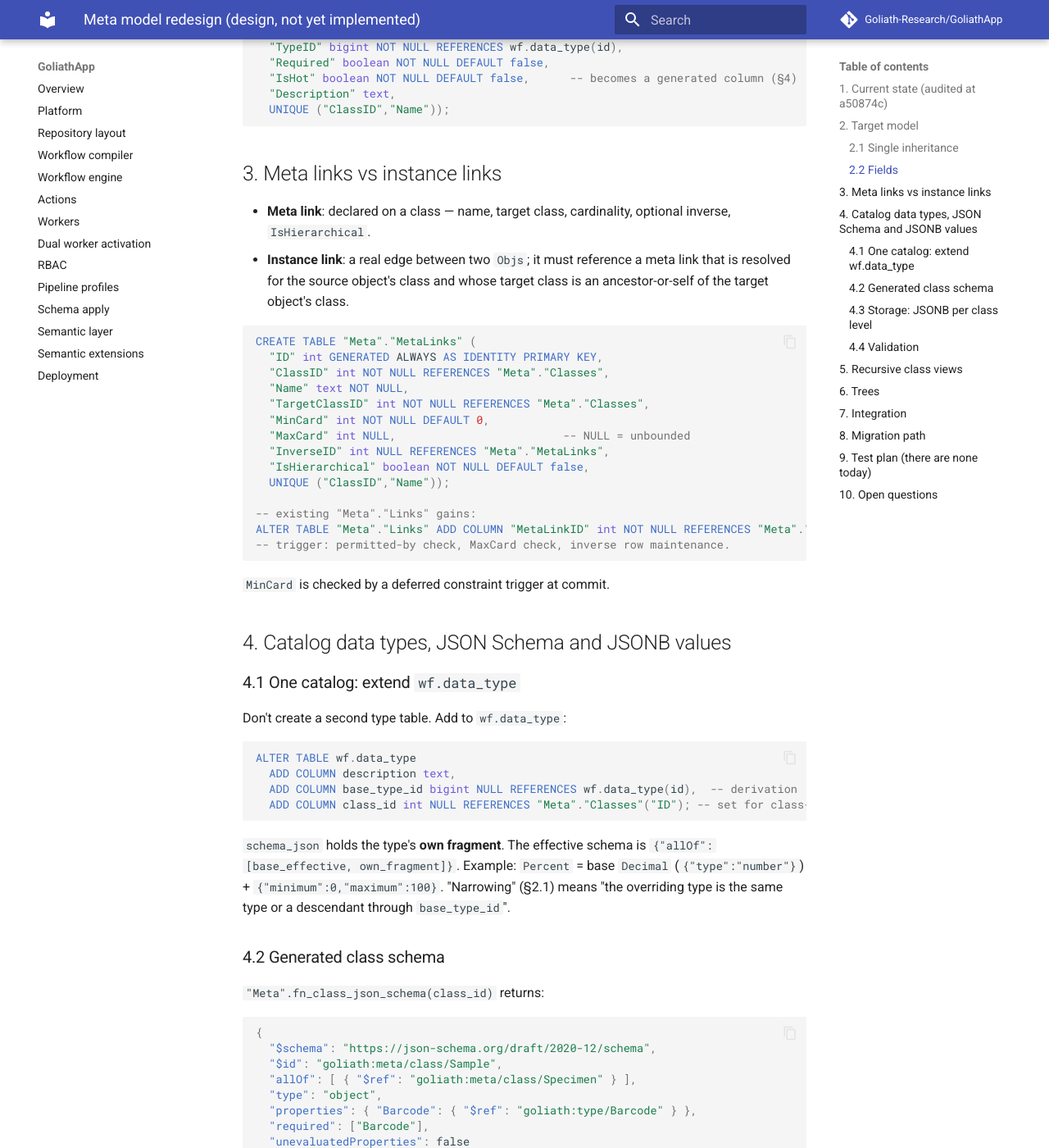
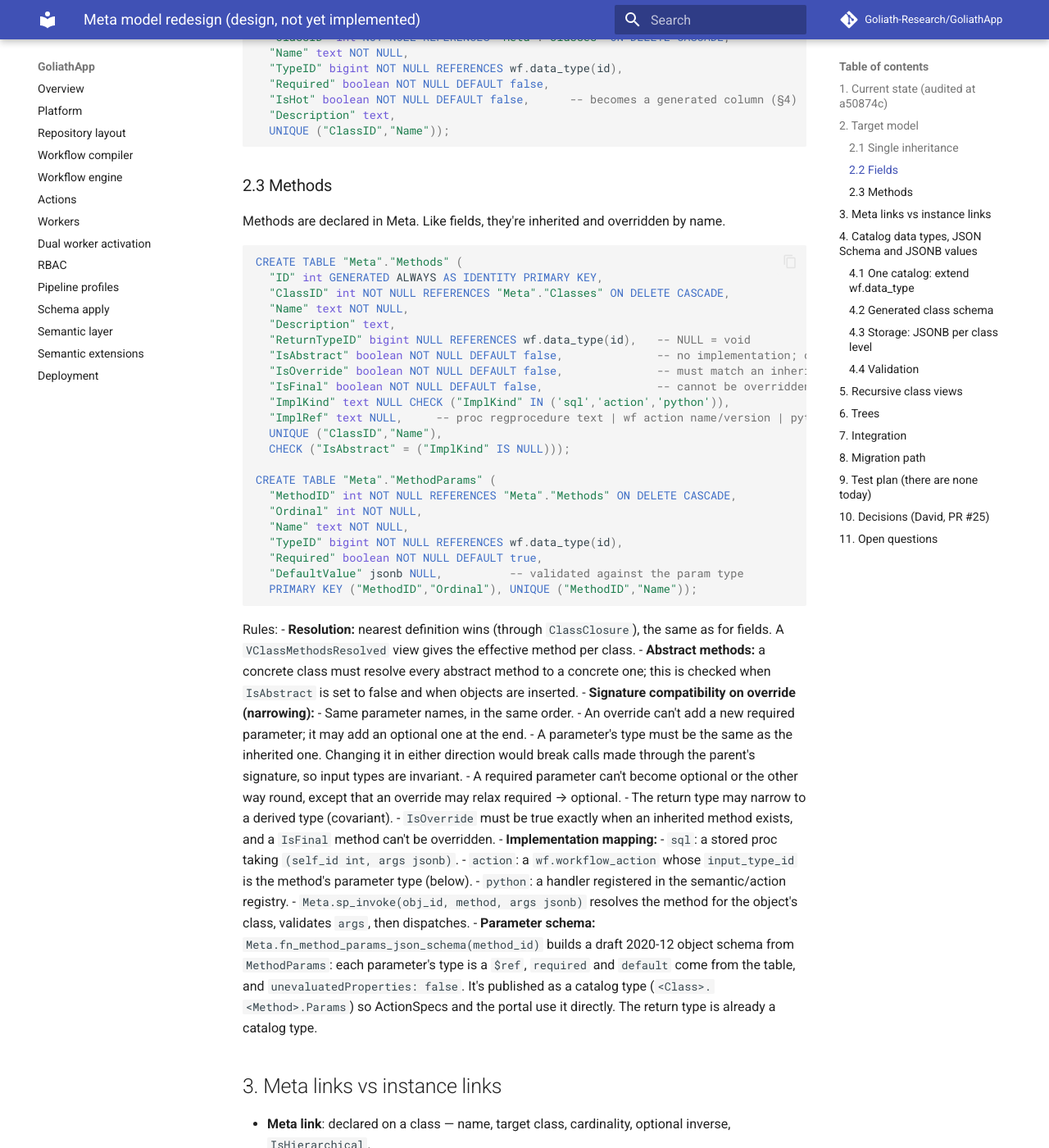
Before and after one commit to Goliath-Research/GoliathApp, an MkDocs documentation site: the page built from docs/meta-model.md, in a window 1280 px wide and 1400 px high, scrolled down 2582 px. Shown: the whole window at 82% size. Built offline with MkDocs 1.6.1 and Material for MkDocs 9.7.7, drawn with Linux system fonts in a browser that asks for light colours; comment, search, counter and statistics services are not loaded; some of the changed text lies outside the part shown.

Commit message:
docs(meta-model): record decisions on methods, JSONB storage, trees

````diff
--- a/docs/meta-model.md
+++ b/docs/meta-model.md
@@ -1,6 +1,6 @@
 # Meta model redesign (design, not yet implemented)
 
-Status: **proposed** — for review by David Izada Rodriguez. No implementation code in this PR.
+Status: **proposed** — for review by David Izada Rodriguez. No implementation code in this PR. Decisions D1–D3 recorded in §10.
 
 ## 1. Current state (audited at `a50874c`)
 
@@ -88,6 +88,52 @@
   UNIQUE ("ClassID","Name"));
 ```
 
+### 2.3 Methods
+
+Methods are declared in Meta. Like fields, they're inherited and overridden by name.
+
+```sql
+CREATE TABLE "Meta"."Methods" (
+  "ID" int GENERATED ALWAYS AS IDENTITY PRIMARY KEY,
+  "ClassID" int NOT NULL REFERENCES "Meta"."Classes" ON DELETE CASCADE,
+  "Name" text NOT NULL,
+  "Description" text,
+  "ReturnTypeID" bigint NULL REFERENCES wf.data_type(id),   -- NULL = void
+  "IsAbstract" boolean NOT NULL DEFAULT false,              -- no implementation; class must be abstract
+  "IsOverride" boolean NOT NULL DEFAULT false,              -- must match an inherited method
+  "IsFinal" boolean NOT NULL DEFAULT false,                 -- cannot be overridden
+  "ImplKind" text NULL CHECK ("ImplKind" IN ('sql','action','python')),
+  "ImplRef" text NULL,     -- proc regprocedure text | wf action name/version | python dotted path
+  UNIQUE ("ClassID","Name"),
+  CHECK ("IsAbstract" = ("ImplKind" IS NULL)));
+
+CREATE TABLE "Meta"."MethodParams" (
+  "MethodID" int NOT NULL REFERENCES "Meta"."Methods" ON DELETE CASCADE,
+  "Ordinal" int NOT NULL,
+  "Name" text NOT NULL,
+  "TypeID" bigint NOT NULL REFERENCES wf.data_type(id),
+  "Required" boolean NOT NULL DEFAULT true,
+  "DefaultValue" jsonb NULL,          -- validated against the param type
+  PRIMARY KEY ("MethodID","Ordinal"), UNIQUE ("MethodID","Name"));
+```
+
+Rules:
+- **Resolution:** nearest definition wins (through `ClassClosure`), the same as for fields. A `VClassMethodsResolved` view gives the effective method per class.
+- **Abstract methods:** a concrete class must resolve every abstract method to a concrete one; this is checked when `IsAbstract` is set to false and when objects are inserted.
+- **Signature compatibility on override (narrowing):**
+  - Same parameter names, in the same order.
+  - An override can't add a new required parameter; it may add an optional one at the end.
+  - A parameter's type must be the same as the inherited one. Changing it in either direction would break calls made through the parent's signature, so input types are invariant.
+  - A required parameter can't become optional or the other way round, except that an override may relax required → optional.
+  - The return type may narrow to a derived type (covariant).
+  - `IsOverride` must be true exactly when an inherited method exists, and a `IsFinal` method can't be overridden.
+- **Implementation mapping:**
+  - `sql`: a stored proc taking `(self_id int, args jsonb)`.
+  - `action`: a `wf.workflow_action` whose `input_type_id` is the method's parameter type (below).
+  - `python`: a handler registered in the semantic/action registry.
+  - `Meta.sp_invoke(obj_id, method, args jsonb)` resolves the method for the object's class, validates `args`, then dispatches.
+- **Parameter schema:** `Meta.fn_method_params_json_schema(method_id)` builds a draft 2020-12 object schema from `MethodParams`: each parameter's type is a `$ref`, `required` and `default` come from the table, and `unevaluatedProperties: false`. It's published as a catalog type (`<Class>.<Method>.Params`) so ActionSpecs and the portal use it directly. The return type is already a catalog type.
+
 ## 3. Meta links vs instance links
 
 - **Meta link**: declared on a class — name, target class, cardinality, optional inverse, `IsHierarchical`.
@@ -157,7 +203,7 @@
   PRIMARY KEY ("ObjID","ClassID"));
 ```
 
-Each object has one row per class in its chain (root to leaf). The keys in a row are the fields declared at that level (a key moves to the overriding level). Hot fields become **generated columns** on per-class partitions or side tables, e.g. `"Barcode" text GENERATED ALWAYS AS ("Data"->>'Barcode') STORED`, with B-tree indexes. Cold fields use a GIN `jsonb_path_ops` index.
+Each object has one row per class in its chain (root to leaf). The keys in a row are the fields declared at that level (a key moves to the overriding level). One unpartitioned table (Decision D3). Indexes: PK B-tree `(ObjID, ClassID)` plus B-tree `(ClassID)`; GIN `jsonb_path_ops` on `Data`. Hot fields become **generated columns** on `ObjValues`, e.g. `"Barcode" text GENERATED ALWAYS AS ("Data"->>'Barcode') STORED`, with partial B-tree indexes `WHERE "ClassID" = <level>`.
 
 ### 4.4 Validation
 
@@ -203,7 +249,7 @@
 
 1. Add the new columns/tables; backfill `AncestorPath`/closure. Run a cycle report first and fix bad rows by hand.
 2. Add the FK and cycle trigger. Mark the obvious bases abstract (manual review).
-3. Find `ParentID` uses that actually mean "tree" (if any) and move them to hierarchical meta links.
+3. No tree reclassification: no existing `ParentID` rows are trees (Decision D1). NavTree adopts `Tree` separately.
 4. Build `Meta.Fields` from `information_schema.columns` of each per-class table, and map SQL types to catalog types.
 5. Copy rows from the per-class tables into `ObjValues` (`to_jsonb(row) - 'ID'`), validating in report mode (log, don't reject).
 6. Create the class views under the old table names as compatibility views, keep the old tables read-only for one release, then drop them.
@@ -222,11 +268,14 @@
 - Migration: round-trip fixture from the current typed tables.
 - Python: the same schema accepted/rejected identically by the `jsonschema` library and `pg_jsonschema`.
 
-## 10. Open questions
+## 10. Decisions (David, PR #25)
 
-1. JSONB as one table vs partitioned by root class (affects generated hot columns and index size).
-2. View regeneration: synchronous in a trigger vs a deferred queue (DDL inside DML transactions).
-3. Do methods need a table (`Meta.Methods`) or do they stay in code? Override-by-name assumes they're named.
-4. Versioning of class types (`wf.data_type.version`) when a class changes: bump on every change, or only on breaking changes?
-5. Are there current `ParentID` uses that actually mean trees? Needs a data review on the live DB.
-6. pg_jsonschema `unevaluatedProperties` behaviour on Neon (see §4.4).
+- **D1 (was Q5):** No existing `ParentID` rows are trees; `ParentID` is inheritance only. The only tree in use is NavTree, the first future adopter of the `Tree` type. The migration needs no tree reclassification.
+- **D2 (was Q3):** Methods are declared in Meta (`Meta.Methods` + `Meta.MethodParams`, §2.3), inherited and overridable by name, with signature-compatibility rules. Each method is implemented by a SQL proc, an ActionSpec or a Python handler, and generates a JSON Schema for its parameters.
+- **D3 (was Q1):** Values stay in the single JSONB table `Meta.ObjValues`, not partitioned by root class. Indexes: B-tree on `(ObjID, ClassID)` and `(ClassID)`, GIN on `Data`, and generated columns for hot fields (§4.3).
+
+## 11. Open questions
+
+1. View regeneration: synchronous in a trigger vs a deferred queue (DDL inside DML transactions).
+2. Versioning of class types (`wf.data_type.version`) when a class changes: bump on every change, or only on breaking changes?
+3. pg_jsonschema `unevaluatedProperties` behaviour on Neon (see §4.4).
````
